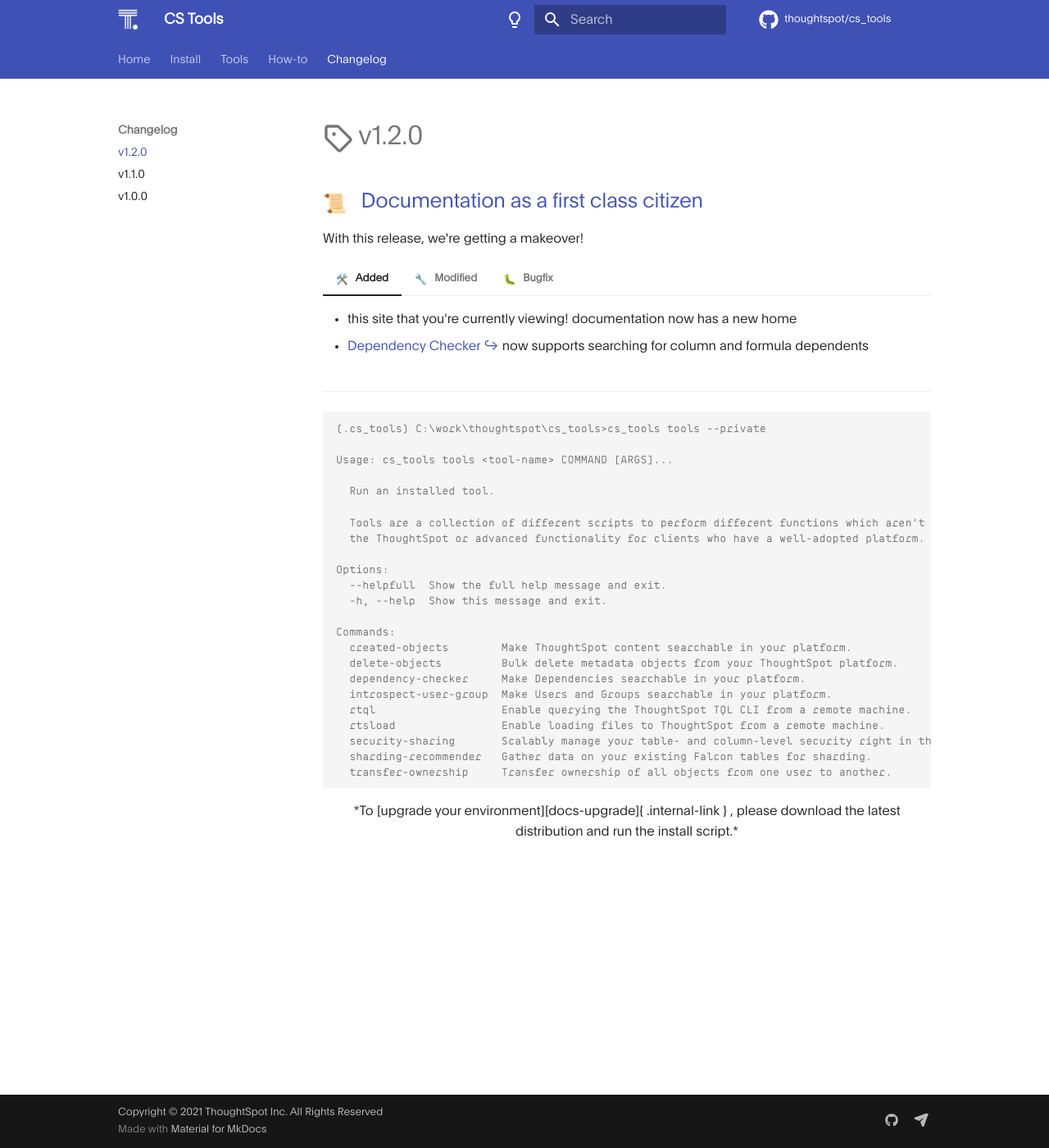
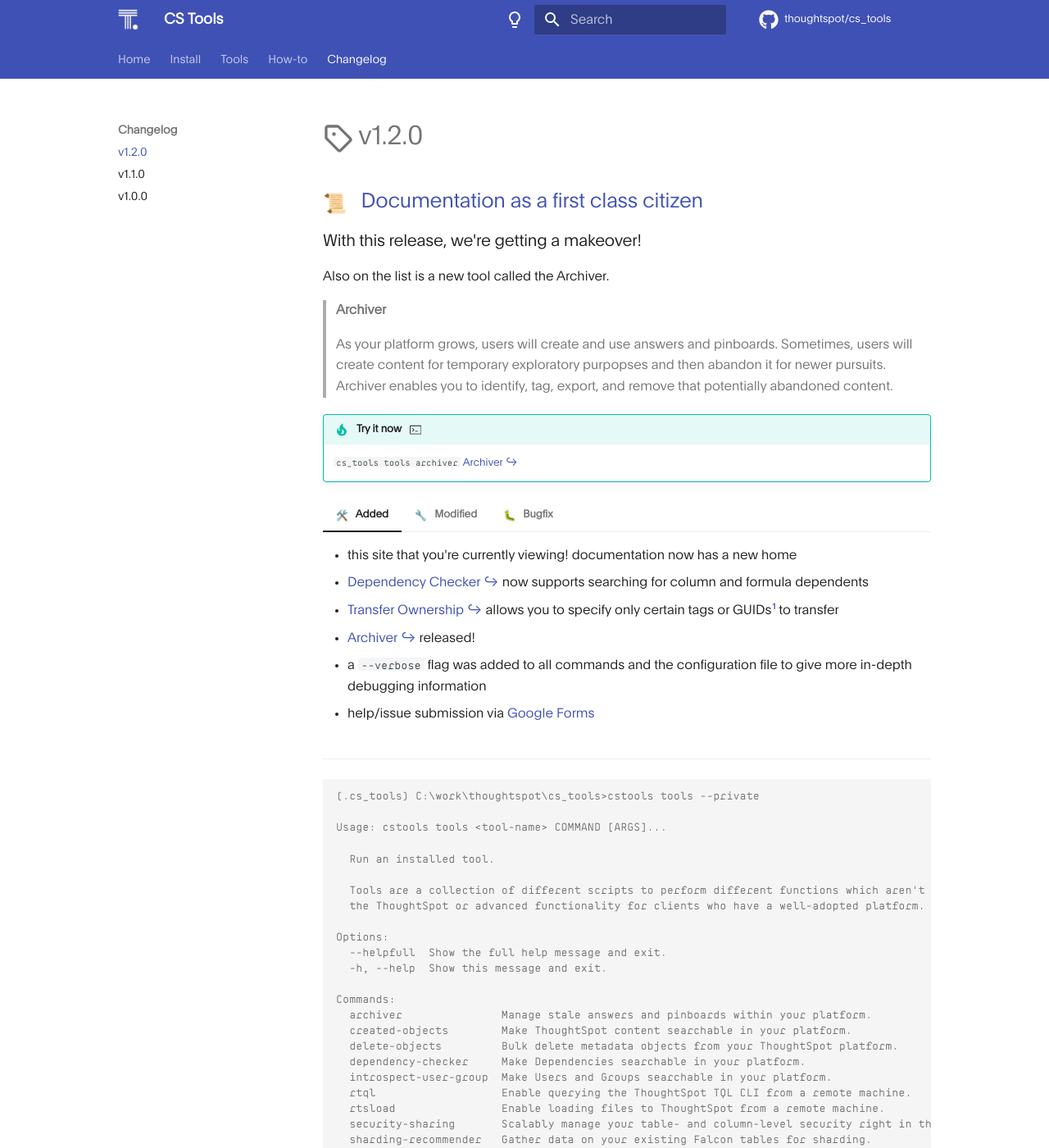
Before and after one commit to thoughtspot/cs_tools, an MkDocs documentation site: the page built from docs/changelog/1.2.0.md, in a window 1280 px wide and 1400 px high. Shown: the whole window at 82% size. Built offline with MkDocs 1.6.1 and Material for MkDocs 9.7.7, drawn with Linux system fonts in a browser that asks for light colours; emoji names are drawn with the system emoji font; some web fonts are replaced; comment, search, counter and statistics services are not loaded; some of the changed text lies outside the part shown.

Commit message:
📜 documentation

````diff
--- a/docs/changelog/1.2.0.md
+++ b/docs/changelog/1.2.0.md
@@ -6,11 +6,27 @@
 # :octicons-tag-16: v1.2.0
 ## :scroll: &nbsp; [Documentation as a first class citizen][gh-release]
 
-With this release, we're getting a makeover!
+### With this release, we're getting a makeover!
+
+Also on the list is a new tool called the Archiver.
+
+> __Archiver__
+
+> As your platform grows, users will create and use answers and pinboards. Sometimes, users will
+  create content for temporary exploratory purpopses and then abandon it for newer pursuits. Archiver
+  enables you to identify, tag, export, and remove that potentially abandoned content.
+
+!!! tip "Try it now &nbsp; :octicons-terminal-24:"
+    `cs_tools tools archiver` [Archiver][docs-archiver]{ .internal-link }
 
 === ":hammer_and_wrench: &nbsp; Added"
     - this site that you're currently viewing! documentation now has a new home
-    - [Dependency Checker][depchecker]{ .internal-link } now supports searching for column and formula dependents
+    - [Dependency Checker][docs-depchecker]{ .internal-link } now supports searching for column and formula dependents
+    - [Transfer Ownership][docs-transfer-owner]{ .internal-link } allows you to specify only certain tags or GUIDs[^1] to transfer
+    - [Archiver][docs-archiver]{ .internal-link } released!
+    - a `--verbose` flag was added to all commands and the configuration file to give more in-depth debugging information
+    - help/issue submission via [Google Forms][help]
+
 
 === ":wrench: &nbsp; Modified"
     - logging now properly propagates past transient status text
@@ -18,13 +34,14 @@
 === ":bug: &nbsp; Bugfix"
     - tsload service now __ACTUALLY__ handle reroutes from the ETL server load balancer
     - logging now properly handles special characters
+    - a pesky "missing permissions" bug which would fail fantastically for no reason
 
 ---
 
 ```console
-(.cs_tools) C:\work\thoughtspot\cs_tools>cs_tools tools --private
+(.cs_tools) C:\work\thoughtspot\cs_tools>cstools tools --private
 
-Usage: cs_tools tools <tool-name> COMMAND [ARGS]...
+Usage: cstools tools <tool-name> COMMAND [ARGS]...
 
   Run an installed tool.
 
@@ -36,6 +53,7 @@
   -h, --help  Show this message and exit.
 
 Commands:
+  archiver               Manage stale answers and pinboards within your platform.
   created-objects        Make ThoughtSpot content searchable in your platform.
   delete-objects         Bulk delete metadata objects from your ThoughtSpot platform.
   dependency-checker     Make Dependencies searchable in your platform.
@@ -50,6 +68,13 @@
 <center>*To [upgrade your environment][docs-upgrade]{ .internal-link } , please download
 the latest distribution and run the install script.*</center>
 
+[^1]:
+    limited transfer only available if you're on the ThoughtSpot Cloud September or Software 7.0.1 releases or better
+
 [gh-release]: https://github.com/thoughtspot/cs_tools/releases/tag/v1.2.0
+[contrib-boonhapus]: https://github.com/boonhapus
 [docs-upgrade]: ../../how-to/install-upgrade-cs-tools
-[depchecker]: ../../cs-tools/dependency-checker
+[docs-archiver]: ../../cs-tools/archiver
+[docs-depchecker]: ../../cs-tools/dependency-checker
+[docs-transfer-owner]: ../../cs-tools/transfer-ownership
+[help]: https://forms.gle/sh6hyBSS2mnrwWCa9
--- a/mkdocs.yml
+++ b/mkdocs.yml
@@ -81,6 +81,9 @@
   - Install: how-to/install-upgrade-cs-tools.md
   - Tools:
     - cs-tools/overview.md
+    - Archiver:
+      - archiver: cs-tools/archiver/README.md
+      - cs-tools/archiver/CHANGELOG.md
     - Remote TQL:
       - rtql: cs-tools/rtql/README.md
       - cs-tools/rtql/CHANGELOG.md
````
Also changed, not shown: docs/cs-tools/archiver/CHANGELOG.md (added, +22 -0 lines), docs/cs-tools/archiver/README.md (added, +99 -0 lines), docs/cs-tools/transfer-ownership/CHANGELOG.md (+9 -2 lines), docs/cs-tools/transfer-ownership/README.md (+18 -12 lines), docs/how-to/configuration-file.md (+21 -16 lines), docs/index.md (+3 -0 lines), 1 other file.
